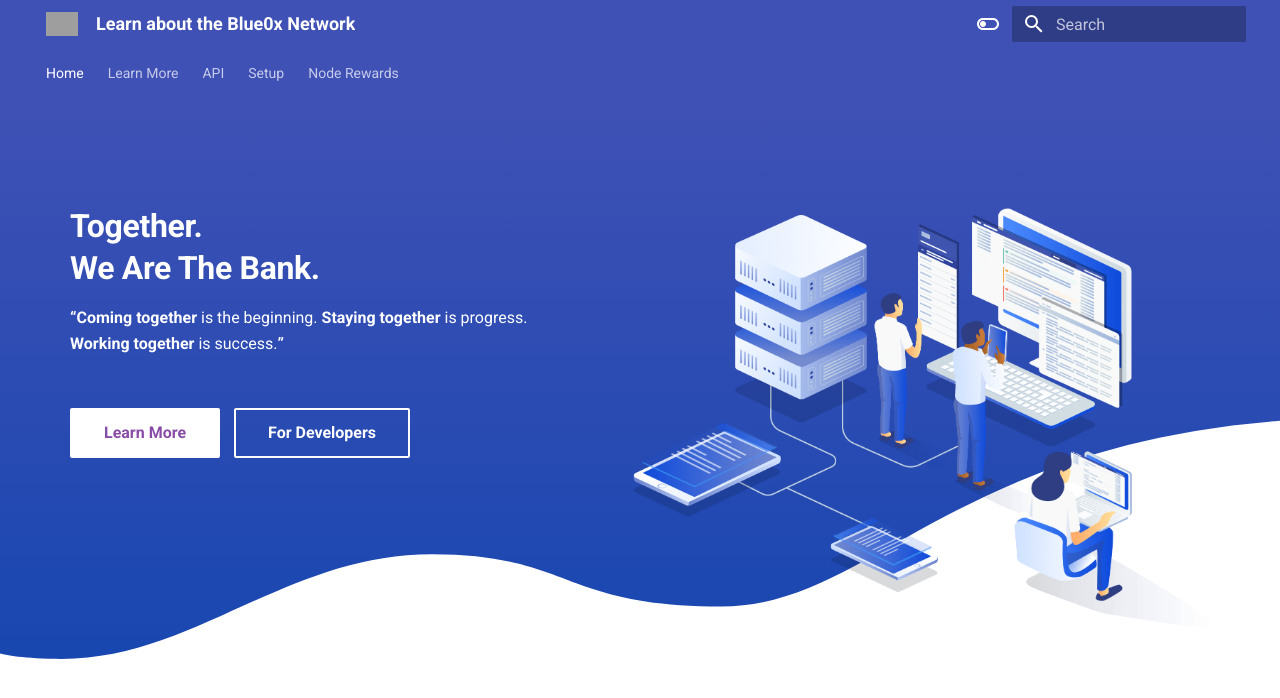
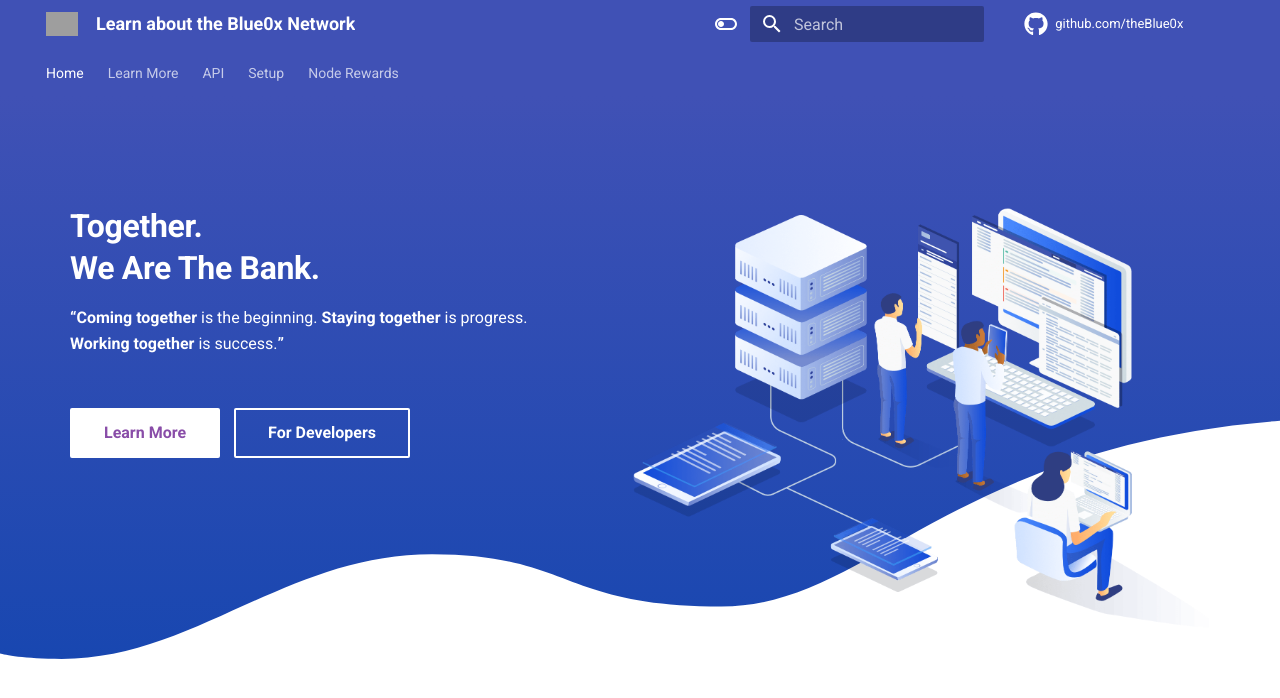
Before and after one commit to theBlue0x/docs, an MkDocs documentation site: the page built from docs/index.md, in a window 1280 px wide. Shown: the top 698 px of the page. Built offline with MkDocs 1.6.1 and Material for MkDocs 9.7.7, drawn with Linux system fonts in a browser that asks for light colours; grey boxes are pictures that could not be loaded.

Commit message:
Git link

```diff
--- a/mkdocs.yml
+++ b/mkdocs.yml
@@ -1,6 +1,10 @@
-site_name: 'Learn about the Blue0x Network'
-site_description: 'Learn about the Blue0x Network'
-site_author: 'Blue0x Devs'
+site_name: Learn about the Blue0x Network
+site_description: Learn about the Blue0x Network
+site_author: Blue0x Devs
+repo_name: github.com/theBlue0x
+repo_url: https://github.com/theBlue0x/
+edit_uri: ""
+
 docs_dir: docs/
 nav:
   - Home:
@@ -63,3 +67,5 @@
     - navigation.tabs
     - navigation.instant
     - header.autohide
+    icon:
+      repo: fontawesome/brands/github
```
